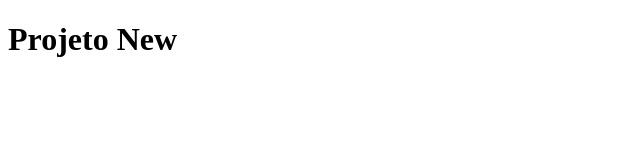
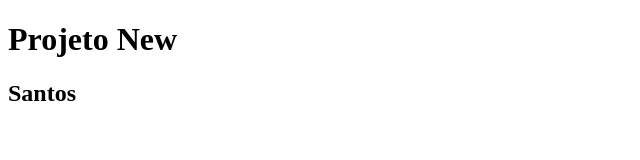
Before and after one commit to paulocamfe/sesi01, a plain HTML site: page index.html in a window 1280 px wide. Shown: the whole page, without its empty margins (0-640 px from the left). Drawn offline with Linux system fonts and the light colour scheme.

Commit message:
Adicionando alteração no H2

```diff
--- a/index.html
+++ b/index.html
@@ -7,5 +7,6 @@
 </head>
 <body>
     <h1>Projeto New</h1>
+    <h2>Santos</h2>
 </body>
 </html>
```
